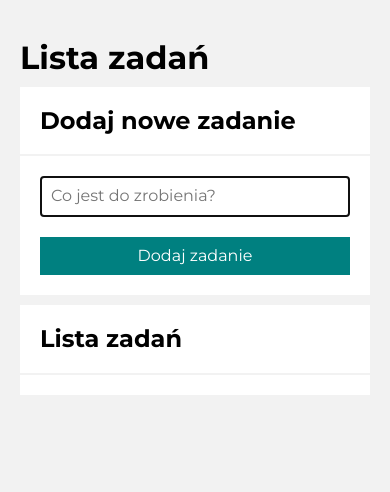
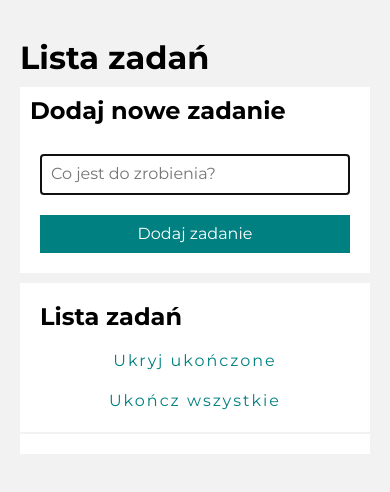
Before and after one commit to adachkamil98/ToDoList, a plain HTML site: page index.html in a window 390 px wide. Drawn offline with nearby package versions, Linux system fonts and the light colour scheme.

Commit message:
buttons added

```diff
--- /dev/null
+++ b/css/buttons.css
@@ -0,0 +1,24 @@
+.buttons {
+    display: flex;
+    flex-wrap: wrap;
+}
+
+.buttons__button {
+    color: teal;
+    background: transparent;
+    border: none;
+    margin: 0 0 0 20px;
+    transition: color 800ms;
+}
+
+@media (max-width: 767px) {
+    .buttons__button {
+        flex-basis: 100%;
+        margin: 10px;
+        letter-spacing: 2px;
+    }
+}
+
+.buttons__button:hover {
+    color: hsl(180, 100%, 35%);
+}
--- a/css/form.css
+++ b/css/form.css
@@ -25,7 +25,7 @@
     padding: 10px;
     grid-gap: 0;
     text-align: center;
-    transition: background-color 1000ms, transform 1000ms;
+    transition: background-color 700ms, transform 700ms;
 }
 
 .form__addButton:hover {
--- a/css/section.css
+++ b/css/section.css
@@ -1,11 +1,24 @@
 .section {
     background-color: white;
-    padding: 15 0px 15px 15px;
     margin: 10px 0px;
 }
 
 .section__header {
-    padding: 20px;
-    margin: 0;
+    display: grid;
+    grid-template-columns: 1fr 1fr;
+    justify-content: space-between;
+    align-items: center;
+    padding: 10px;
     border-bottom: #f2f2f2 solid 2px;
 }
+
+@media(max-width: 767px) {
+    .section__header {
+        grid-template-columns: 1fr;
+    }
+}
+
+.section__title {
+    margin: 0;
+    padding: 10px;
+}
--- a/index.html
+++ b/index.html
@@ -13,6 +13,7 @@
     <link rel="stylesheet" href="css/section.css">
     <link rel="stylesheet" href="css/form.css">
     <link rel="stylesheet" href="css/list.css">
+    <link rel="stylesheet" href="css/buttons.css">
     <link rel="stylesheet" href="https://cdnjs.cloudflare.com/ajax/libs/normalize/8.0.1/normalize.min.css"
         integrity="sha512-NhSC1YmyruXifcj/KFRWoC561YpHpc5Jtzgvbuzx5VozKpWvQ+4nXhPdFgmx8xqexRcpAglTj9sIBWINXa8x5w=="
         crossorigin="anonymous" referrerpolicy="no-referrer">
@@ -25,14 +26,20 @@
 <body class="body">
     <h1 class="heading">Lista zadań</h1>
     <section class="section">
-        <h2 class="section section__header">Dodaj nowe zadanie</h2>
+        <h2 class="section section__title">Dodaj nowe zadanie</h2>
         <form class="form js-form" type="input">
             <input class="form__input js-newTaskContent" type="text" name="tasks" placeholder="Co jest do zrobienia?" autofocus>
             <button class="form__addButton">Dodaj zadanie</button>
         </form>
     </section>
     <section class="section">
-        <h2 class="section section__header">Lista zadań</h2>
+        <header class="section__header">
+            <h2 class="section section__title">Lista zadań</h2>
+            <div class="buttons js-buttons">
+            <button class="buttons__button js-toggleHideDoneTask">Ukryj ukończone</button>
+            <button class="buttons__button js-markAllAsDone">Ukończ wszystkie</button>
+            </div>
+        </header>
         <ul class="list js-tasksList">
         </ul>
     </section>
--- a/js/script.js
+++ b/js/script.js
@@ -86,7 +86,9 @@
             <span class= "list ${task.done ? "list__taskDone" : "list"}">
                 ${task.content}
             </span>
-            <button class="js-remove list__clearButton">🗑️</button>
+            <button class="js-remove list__clearButton">
+            🗑️
+            </button>
         </li>
     `;
         };
@@ -94,9 +96,15 @@
         document.querySelector(".js-tasksList").innerHTML = htmlString;
     };
 
-    const renderButtons = () => { };
+    const renderButtons = () => {
 
-    const bindButtonsEvents = () => { }; // przypiąc listener do przycisku ukończ zadania
+
+    };
+
+    const bindButtonsEvents = () => {
+
+
+    }; // przypiąc listener do przycisku ukończ zadania
 
     const render = () => {
 
```
